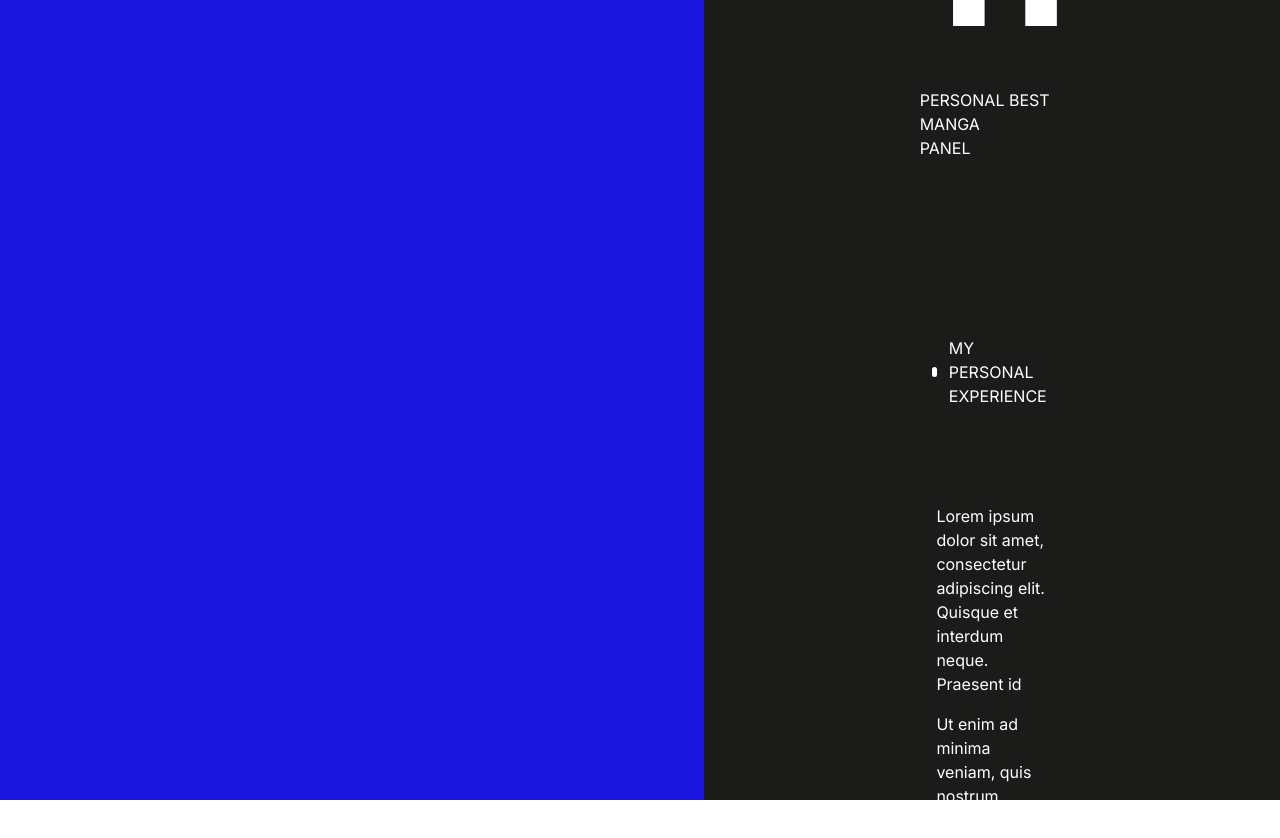
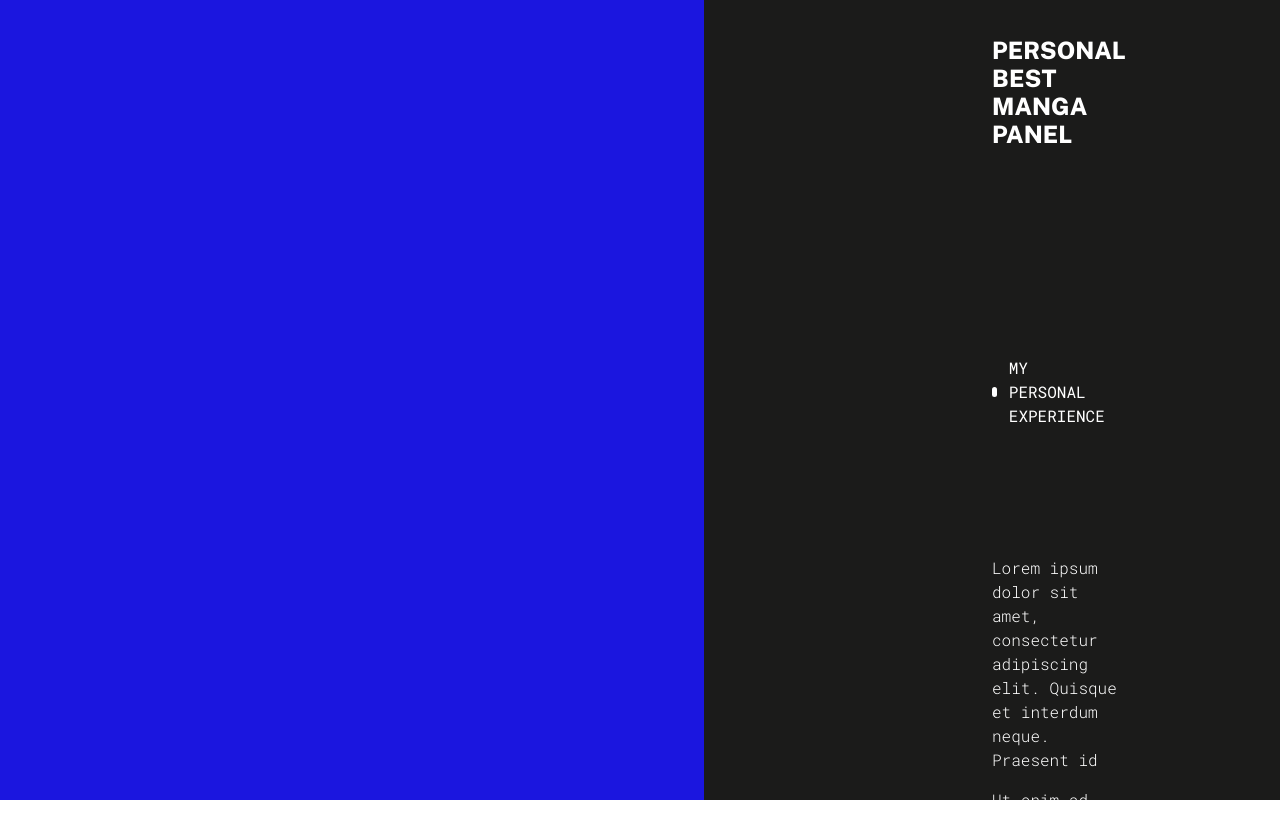
Before and after one commit to riccardo-girone/capolavoro, a Next.js app in the folder capolavoro/: page / in a window 1280 px wide. Shown: the top 838 px of the page. Built offline with nearby package versions, Linux system fonts and the light colour scheme.

Commit message:
feat: finisched styling for page about

```diff
--- a/capolavoro/src/app/globals.css
+++ b/capolavoro/src/app/globals.css
@@ -1,9 +1,5 @@
+@import url('https://fonts.googleapis.com/css2?family=Public+Sans:ital,wght@0,100..900;1,100..900&family=Roboto+Mono:ital,wght@0,100..700;1,100..700&display=swap');
+
 @tailwind base;
 @tailwind components;
 @tailwind utilities;
-
-@import url('https://fonts.googleapis.com/css2?family=Public+Sans:ital,wght@0,100..900;1,100..900&display=swap');
-
-body {
-    font-family: "Public Sans", sans-serif;
-}
--- a/capolavoro/src/components/Home/About/About.jsx
+++ b/capolavoro/src/components/Home/About/About.jsx
@@ -1,26 +1,26 @@
 const About = () => {
     return(
-        <div className='h-screen w-2/5 bg-color-primary flex items-center justify-center flex-col pl-72 pr-72'>
-            <div className='gap-10 mb-44'>
-                <div className='text-number-fontsize text-color-white font-black'>11</div>
-                <div className='flex items-start flex-col'>
-                    <div className='text-color-white'>PERSONAL BEST</div>
-                    <div className='text-color-white'>MANGA</div>
-                    <div className='text-color-white'>PANEL</div>
+        <div className='h-screen w-2/5 bg-color-primary flex items-start justify-center flex-col pl-72 pr-72'>
+            <div className='mb-52'>
+                <div className='text-number-fontsize text-color-white font-primary font-black'>11</div>
+                <div className='flex items-start flex-col font-primary'>
+                    <div className='text-color-white font-extrabold text-sub-titel m-0 leading-7'>PERSONAL BEST</div>
+                    <div className='text-color-white font-extrabold text-sub-titel m-0 leading-7'>MANGA</div>
+                    <div className='text-color-white font-extrabold text-sub-titel m-0 leading-7'>PANEL</div>
                 </div>
             </div>
 
-            <div className='flex items-center justify-center gap-3 mb-24'>
+            <div className='flex items-center justify-center gap-3 mb-32'>
                 <div className="h-2.5 w-2.5 bg-color-white rounded-full">
                 </div>
-                <div className='text-color-white'>MY PERSONAL EXPERIENCE</div>
+                <div className='text-color-white font-secondary font-normal'>MY PERSONAL EXPERIENCE</div>
             </div>
 
-            <div className='flex flex-col gap-4'>
-                <div className='text-color-white'>
+            <div className='flex flex-col gap-4 max-w-80'>
+                <div className='text-color-white font-secondary font-light'>
                     Lorem ipsum dolor sit amet, consectetur adipiscing elit. Quisque et interdum neque. Praesent id
                 </div>
-                <div className='text-color-white'>
+                <div className='text-color-white font-secondary font-light'>
                     Ut enim ad minima veniam, quis nostrum exercitationem ullam corporis suscipit laboriosam, nisi ut aliquid ex ea
                 </div>
             </div>
--- a/capolavoro/tailwind.config.js
+++ b/capolavoro/tailwind.config.js
@@ -4,6 +4,7 @@ module.exports = {
     "./src/pages/**/*.{js,ts,jsx,tsx,mdx}",
     "./src/components/**/*.{js,ts,jsx,tsx,mdx}",
     "./src/app/**/*.{js,ts,jsx,tsx,mdx}",
+    "./src/app/globals.css"
   ],
   theme: {
     colors: {
@@ -13,10 +14,15 @@ module.exports = {
     },
 
     fontSize: {
-      'number-fontsize': '10rem'
+      'number-fontsize': '10rem',
+      'sub-titel': '1.5rem'
     },
 
     extend: {
+      fontFamily: {
+        primary: ["Public Sans", "sans-serif"],
+        secondary: ["Roboto Mono", "monospace"],
+      }
     },
   },
   plugins: [],
```
